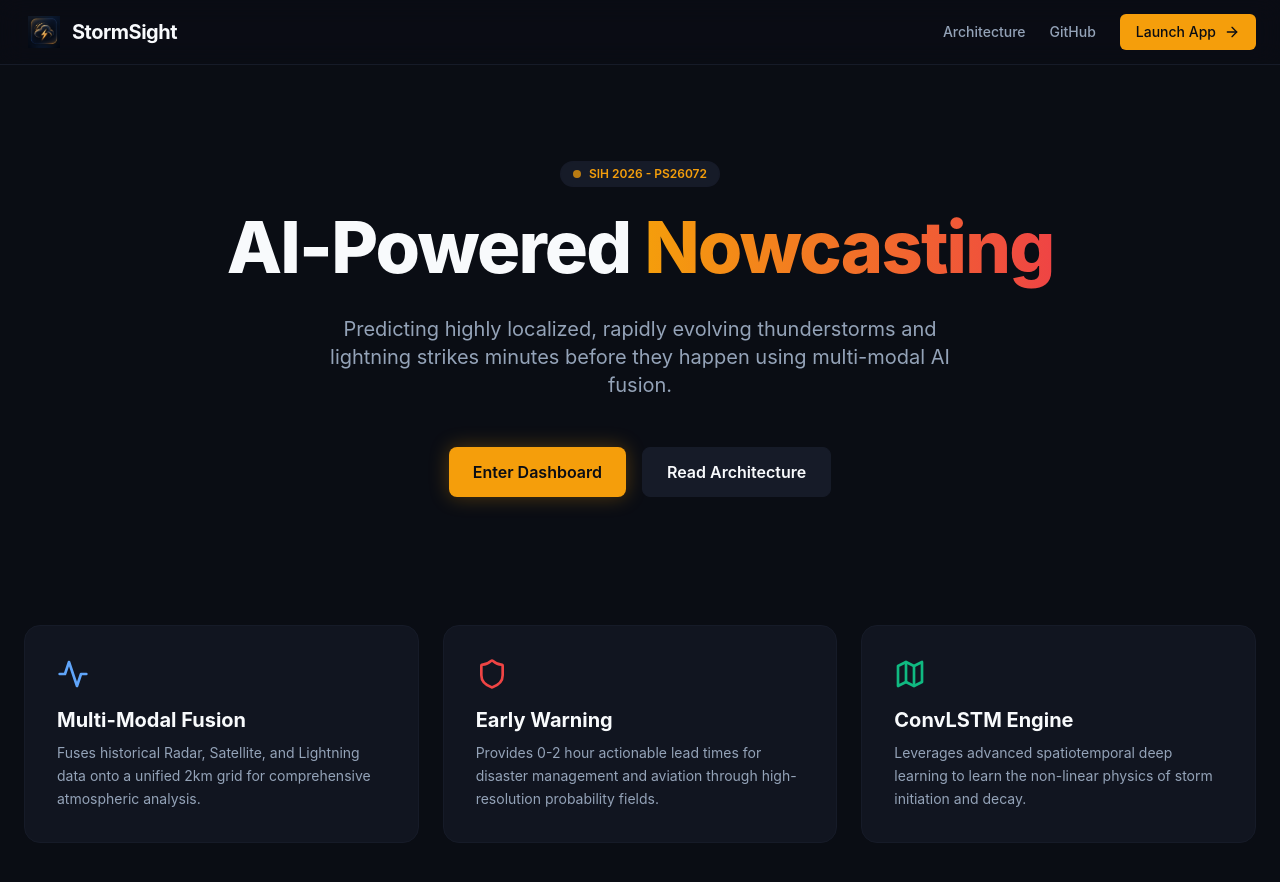
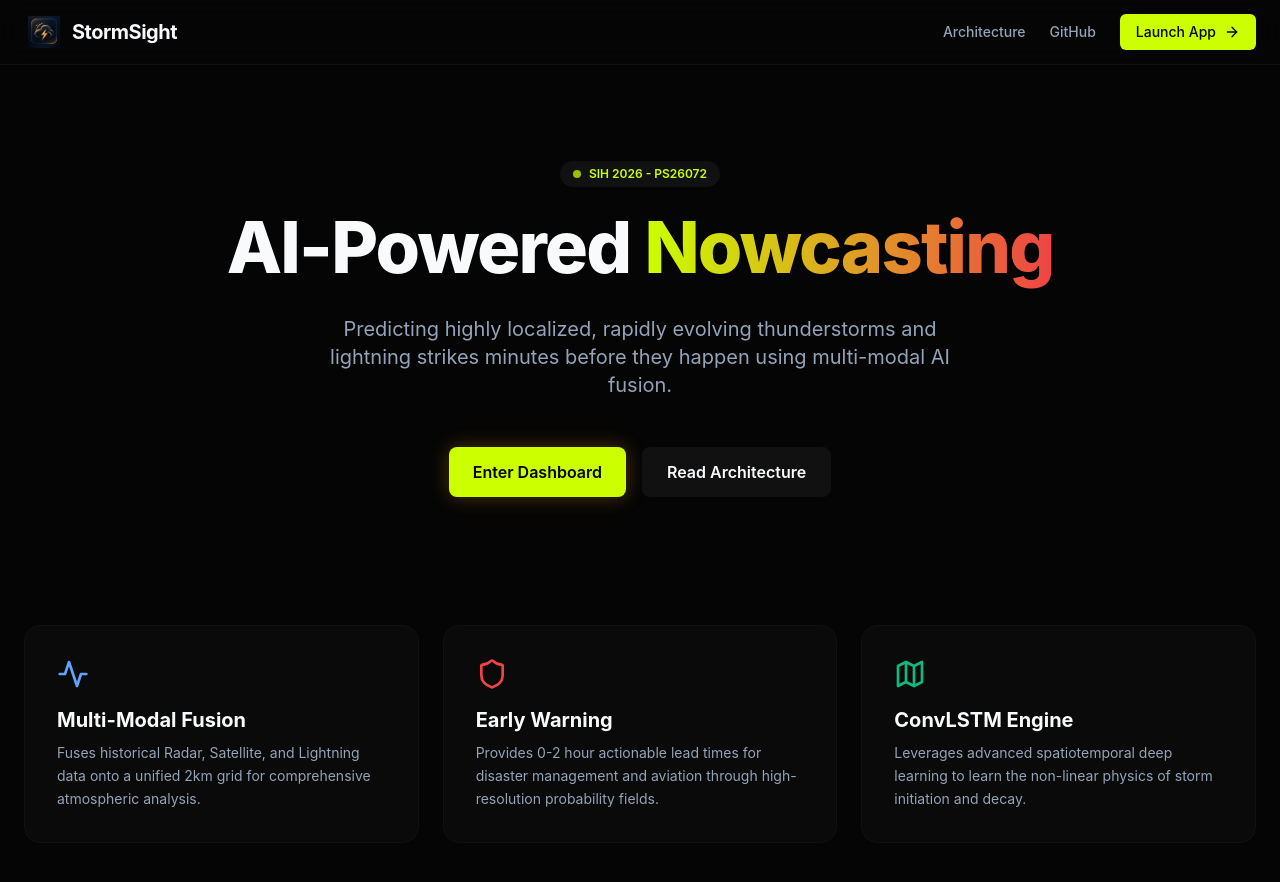
Before and after one commit to LALA22-7/SIH_PS72, a React (Vite) app in the folder frontend/: page / in a window 1280 px wide. Shown: the top 882 px of the page. Built offline with nearby package versions, Linux system fonts and the light colour scheme.

Commit message:
color scheme changes

```diff
--- a/frontend/src/index.css
+++ b/frontend/src/index.css
@@ -10,7 +10,7 @@
 
 /* Custom Leaflet Dark Mode Tweaks */
 .leaflet-container {
-  @apply bg-[#0a0d14] font-sans;
+  @apply bg-[#050505] font-sans;
 }
 
 .map-tiles {
--- a/frontend/tailwind.config.js
+++ b/frontend/tailwind.config.js
@@ -8,11 +8,11 @@ export default {
     extend: {
       colors: {
         nowcast: {
-          bg: '#0a0d14',
-          sidebar: '#111520',
-          card: '#161b28',
-          accent: '#f59e0b',
-          accentHover: '#fbbf24',
+          bg: '#050505',
+          sidebar: '#0a0a0a',
+          card: '#111111',
+          accent: '#ccff00',
+          accentHover: '#b3e600',
           text: '#f8fafc',
           textMuted: '#94a3b8',
           danger: '#ef4444',
```
Also changed, not shown: 1 other file (tests, documents, lock files or other folders).
